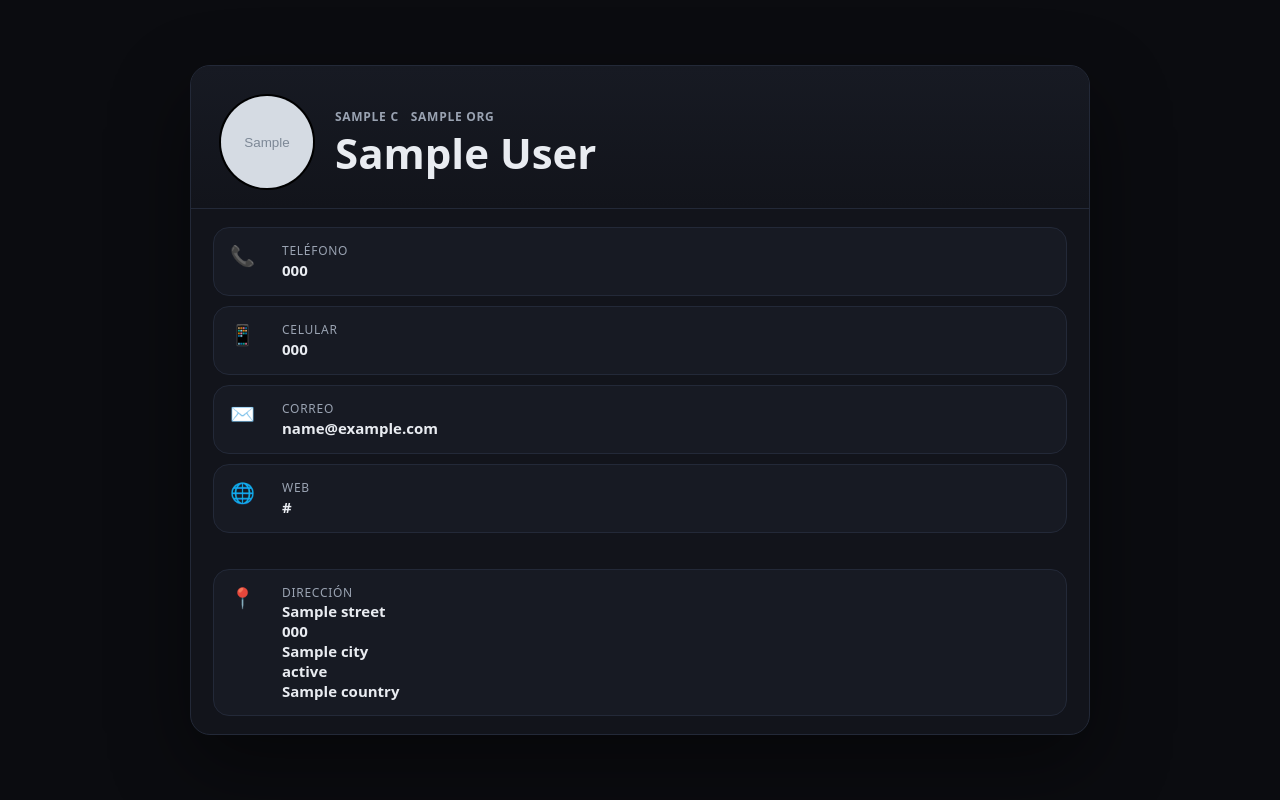
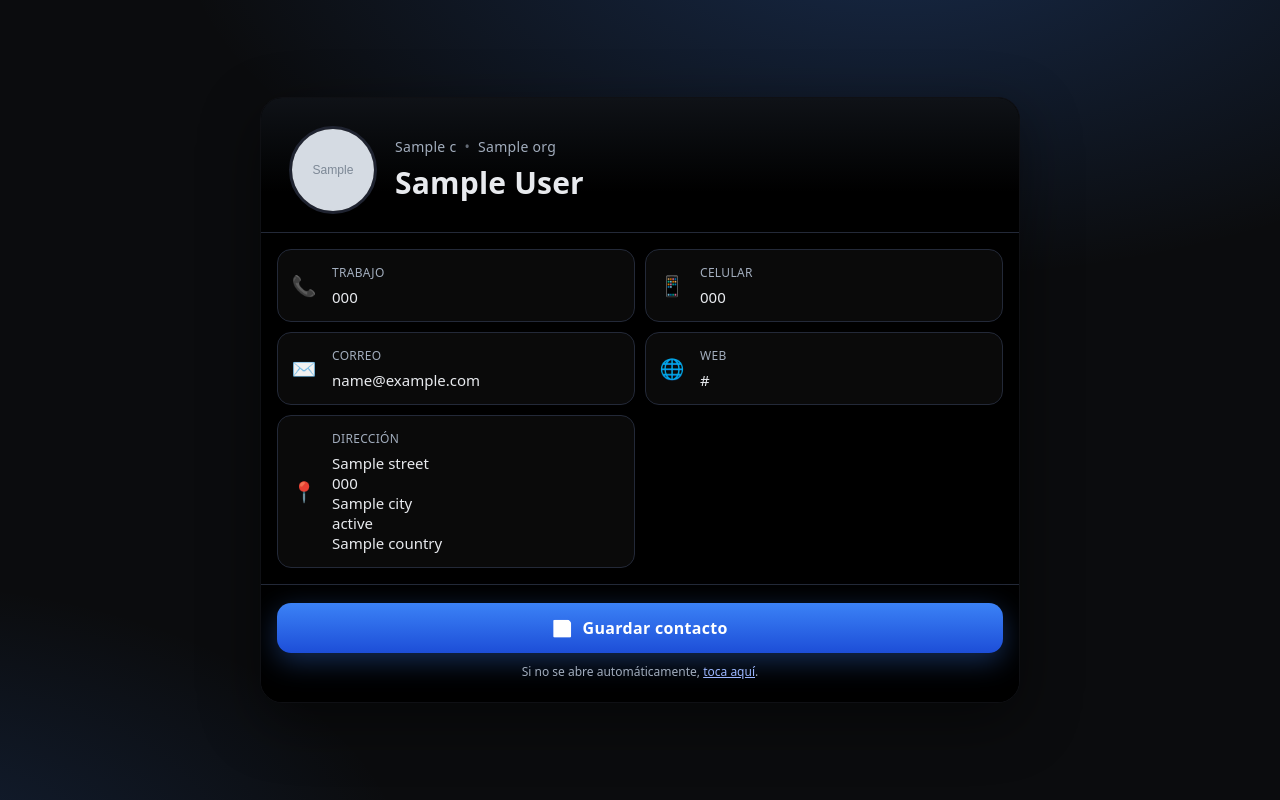
Before and after one commit to Yukhio/ApiDatos, a Flask app: template templates/card.html in a window 1280 px wide. Run offline with Flask 3, Linux system fonts and the light colour scheme; the template is opened without the code that fills it: most values are stand-ins (such as "Sample title", 1, 10 or a date in 2020); grey boxes marked "Sample" are stand-in pictures.

Commit message:
Mejorado

```diff
--- a/app.py
+++ b/app.py
@@ -1,5 +1,6 @@
-from flask import Flask, jsonify, render_template, abort, request
+from flask import Flask, jsonify, render_template, abort, request, Response, url_for
 from uuid import uuid4
+import re
 
 app = Flask(__name__)
 
@@ -8,11 +9,11 @@ BOOT_UUID = None
 
 def seed_contact():
     uid = str(uuid4())
-    # No usar url_for aquí (no hay request activo)
-    avatar_path = app.static_url_path + "/img/perfiles/Yukhio.jpg"  # => "/static/img/perfiles/Yukhio.jpg"
+    # Evitamos usar url_for fuera de contexto; usamos la ruta pública /static
+    avatar_path = app.static_url_path + "/img/perfiles/Yukhio.png"
     CONTACTS[uid] = {
         "uuid": uid,
-        "avatar": avatar_path,  # ruta relativa
+        "avatar": avatar_path,  # relativo; luego lo volvemos absoluto cuando haga falta
         "firstName": "JESÚS",
         "lastName": "ORTIZ ESTEVEZ",
         "title": "CO",
@@ -33,12 +34,18 @@ def seed_contact():
 if not CONTACTS:
     BOOT_UUID = seed_contact()
 
+def tel_compact(t: str) -> str:
+    """Compacta el teléfono (quita espacios, guiones, paréntesis)."""
+    if not t:
+        return ""
+    return re.sub(r"[^\d+]", "", t)
+
 @app.get("/api/v1/card/<uid>")
 def api_card(uid):
     card = CONTACTS.get(uid)
     if not card:
         abort(404)
-    # Construir URL absoluta para el JSON (ya hay request activo)
+    # Construir URL absoluta para el avatar
     data = dict(card)
     data["avatar"] = request.url_root.rstrip("/") + card["avatar"]
     return jsonify(data)
@@ -48,13 +55,43 @@ def front_card(uid):
     card = CONTACTS.get(uid)
     if not card:
         abort(404)
-    # En la plantilla usa {{ url_for('static', filename='img/perfiles/Yukhio.jpg') }}
-    # o directamente c.avatar si ya es relativo
     return render_template("card.html", c=card)
 
 @app.get("/")
 def root():
     return render_template("welcome.html", demo_uuid=BOOT_UUID)
 
+# ========= vCard (.vcf) =========
+@app.get("/contact/<uid>/card.vcf")
+def vcard(uid):
+    c = CONTACTS.get(uid)
+    if not c:
+        abort(404)
+
+    # Hacemos absoluta la URL del avatar para la vCard
+    avatar_abs = request.url_root.rstrip("/") + c["avatar"]
+
+    vcf = f"""BEGIN:VCARD
+    VERSION:3.0
+    N:{c['lastName']};{c['firstName']};;;
+    FN:{c['firstName']} {c['lastName']}
+    ORG:{c['org']}
+    TITLE:{c['title']}
+    TEL;TYPE=WORK,VOICE:{tel_compact(c.get('phoneWork',''))}
+    TEL;TYPE=CELL,VOICE:{tel_compact(c.get('phoneMobile',''))}
+    EMAIL;TYPE=INTERNET:{c['email']}
+    URL:{c['website']}
+    ADR;TYPE=WORK:;;{c['street']};{c['city']};{c['state']};{c['zip']};{c['country']}
+    PHOTO;VALUE=URI:{avatar_abs}
+    END:VCARD
+    """
+    filename = f"{c['firstName']}-{c['lastName']}.vcf".replace(" ", "_")
+    return Response(
+        vcf,
+        mimetype="text/vcard; charset=utf-8",
+        headers={"Content-Disposition": f'attachment; filename="{filename}"'}
+    )
+
 if __name__ == "__main__":
+    # host/port a tu gusto
     app.run(host="0.0.0.0", port=5000, debug=True)
--- a/static/style.css
+++ b/static/style.css
@@ -1,137 +1,194 @@
 :root {
-    --bg: #0b0c10;
-    --panel: #12141b;
-    --panel-2: #171a23;
-    --text: #e9ecf1;
-    --muted: #9aa3b2;
+    --bg: #0b0c0e;
+    --card: #121418;
+    --card-2: #171a20;
     --line: #232938;
-    --brand: #5aa8ff;
-    --radius: 20px;
+    --text: #e8eaee;
+    --muted: #a2adbd;
+    --brand: #3b82f6;
+    --radius: 22px;
+    --shadow: 0 18px 60px rgba(0, 0, 0, .45), inset 0 1px 0 rgba(255, 255, 255, .02);
 }
 
 * {
-    box-sizing: border-box;
+    box-sizing: border-box
+}
+
+html,
+body {
+    height: 100%
 }
 
 body {
     margin: 0;
-    background: var(--bg);
+    font-family: system-ui, -apple-system, "Segoe UI", Roboto, Helvetica, Arial, sans-serif;
+    background: radial-gradient(1200px 600px at 70% -10%, rgba(59, 130, 246, .25), transparent 60%),
+        radial-gradient(900px 500px at -10% 110%, rgba(59, 130, 246, .18), transparent 60%),
+        var(--bg);
     color: var(--text);
-    font-family: system-ui, -apple-system, Segoe UI, Roboto, Inter, Helvetica, Arial, sans-serif;
 }
 
 .shell {
-    min-height: 100svh;
+    min-height: 100dvh;
     display: grid;
     place-items: center;
-    padding: 24px;
+    padding: 24px
 }
 
 .card {
-    width: min(92vw, 900px);
-    background: var(--panel);
-    border: 1px solid var(--line);
+    width: min(92vw, 760px);
+    background: #000;
+    /* secciones homogenizadas en negro */
+    border: 1px solid #0f1014;
     border-radius: var(--radius);
-    box-shadow: 0 30px 80px rgba(0, 0, 0, .45), inset 0 1px 0 rgba(255, 255, 255, .03);
+    box-shadow: var(--shadow);
     overflow: hidden;
 }
 
 .card__header {
-    display: grid;
-    grid-template-columns: 96px 1fr;
-    gap: 20px;
+    display: flex;
+    gap: 18px;
     align-items: center;
     padding: 28px 28px 18px;
-    background: linear-gradient(180deg, var(--panel-2), var(--panel));
     border-bottom: 1px solid var(--line);
+    background: linear-gradient(180deg, #0f1217, #000 70%);
 }
 
 .avatar {
-    width: 96px;
-    height: 96px;
-    border-radius: 50%;
+    width: 88px;
+    height: 88px;
+    border-radius: 999px;
+    flex: 0 0 auto;
+    border: 3px solid #1f2330;
     object-fit: cover;
-    border: 2px solid #000;
+    background: #111;
 }
 
-.id .titleline {
+.id {
     display: flex;
-    gap: 12px;
+    flex-direction: column;
+    gap: 6px
+}
+
+.titleline {
+    display: flex;
+    gap: 8px;
+    align-items: center;
     color: var(--muted);
-    font-weight: 600;
-    letter-spacing: .06em;
-    text-transform: uppercase;
-    font-size: 12px;
+    font-size: 14px;
+    letter-spacing: .3px
+}
+
+.titleline .dot {
+    opacity: .6
 }
 
 .name {
-    margin: 6px 0 0;
-    font-size: clamp(28px, 5vw, 42px);
-    line-height: 1.05;
+    margin: 0;
+    font-weight: 800;
+    font-size: clamp(22px, 4vw, 30px);
+    letter-spacing: .2px
 }
 
-.card__section {
-    padding: 18px 22px;
+.grid {
     display: grid;
     gap: 10px;
+    padding: 16px;
+    background: #000;
+    /* negro uniforme */
 }
 
 .row {
-    display: grid;
-    grid-template-columns: 40px 1fr;
-    gap: 12px;
-    align-items: start;
-    background: var(--panel-2);
+    display: flex;
+    gap: 14px;
+    align-items: center;
+    padding: 14px 12px;
     border: 1px solid var(--line);
-    border-radius: 16px;
-    padding: 14px 16px;
+    border-radius: 14px;
+    text-decoration: none;
+    color: inherit;
+    background: #0a0a0a;
+    transition: transform .08s ease, border-color .2s;
+}
+
+.row:hover {
+    transform: translateY(-1px);
+    border-color: #2a3245
 }
 
 .icon {
     font-size: 20px;
-    filter: grayscale(.1);
+    width: 28px;
+    display: grid;
+    place-items: center;
+    opacity: .95
+}
+
+.info {
+    display: grid;
+    gap: 6px
 }
 
 .label {
     font-size: 12px;
     color: var(--muted);
-    text-transform: uppercase;
-    letter-spacing: .06em;
+    letter-spacing: .3px;
+    text-transform: uppercase
 }
 
 .value {
     font-size: 15px;
-    font-weight: 600;
-    color: var(--text);
-    text-decoration: none;
+    word-break: break-word
 }
 
-.value:hover {
-    text-decoration: underline;
+.value.cut {
+    white-space: nowrap;
+    overflow: hidden;
+    text-overflow: ellipsis
 }
 
-.wrap {
-    max-width: 900px;
-    margin: 0 auto;
-    padding: 24px;
-    color: var(--text);
+.card__footer {
+    padding: 18px 16px 22px;
+    display: grid;
+    gap: 10px;
+    border-top: 1px solid var(--line);
+    background: #000;
+    /* negro uniforme */
 }
 
-.code {
-    background: var(--panel);
-    border: 1px solid var(--line);
-    border-radius: 12px;
-    padding: 12px;
-    overflow: auto;
+.cta {
+    display: flex;
+    gap: 10px;
+    align-items: center;
+    justify-content: center;
+    padding: 14px 16px;
+    border-radius: 14px;
+    background: linear-gradient(180deg, #3b82f6, #1d4ed8);
+    color: white;
+    text-decoration: none;
+    font-weight: 700;
+    letter-spacing: .3px;
+    box-shadow: 0 8px 28px rgba(59, 130, 246, .35);
 }
 
-.btn {
-    display: inline-block;
-    margin-top: 16px;
-    padding: 10px 14px;
-    background: var(--brand);
-    color: #001;
-    border-radius: 10px;
-    text-decoration: none;
-    font-weight: 700;
+.cta__icon {
+    filter: brightness(0) invert(1)
 }
+
+.hint {
+    margin: 0;
+    font-size: 12px;
+    color: var(--muted);
+    text-align: center
+}
+
+.hint a {
+    color: #9bb6ff;
+    text-decoration: underline
+}
+
+@media (min-width:700px) {
+    .grid {
+        grid-template-columns: 1fr 1fr
+    }
+}
--- a/templates/card.html
+++ b/templates/card.html
@@ -1,9 +1,10 @@
 <!doctype html>
 <html lang="es">
+
 <head>
     <meta charset="utf-8" />
     <meta name="viewport" content="width=device-width, initial-scale=1" />
-    <title>{{ c.firstName }} {{ c.lastName }} — V‑Card</title>
+    <title>{{ c.firstName }} {{ c.lastName }} — V-Card</title>
     <meta name="color-scheme" content="dark light" />
     <link rel="stylesheet" href="{{ url_for('static', filename='style.css') }}" />
 </head>
@@ -16,42 +17,46 @@
                 <div class="id">
                     <div class="titleline">
                         <span class="role">{{ c.title }}</span>
+                        <span class="dot">•</span>
                         <span class="org">{{ c.org }}</span>
                     </div>
                     <h1 class="name">{{ c.firstName }} {{ c.lastName }}</h1>
                 </div>
             </header>
-            <section class="card__section">
-                <div class="row">
+
+            <section class="grid">
+                <a class="row" href="tel:{{ c.phoneWork }}">
                     <div class="icon">📞</div>
                     <div class="info">
-                        <div class="label">Teléfono</div>
-                        <a class="value" href="tel:{{ c.phoneWork }}">{{ c.phoneWork }}</a>
+                        <div class="label">Trabajo</div>
+                        <div class="value">{{ c.phoneWork }}</div>
                     </div>
-                </div>
-                <div class="row">
+                </a>
+
+                <a class="row" href="tel:{{ c.phoneMobile }}">
                     <div class="icon">📱</div>
                     <div class="info">
                         <div class="label">Celular</div>
-                        <a class="value" href="tel:{{ c.phoneMobile }}">{{ c.phoneMobile }}</a>
+                        <div class="value">{{ c.phoneMobile }}</div>
                     </div>
-                </div>
-                <div class="row">
+                </a>
+
+                <a class="row" href="mailto:{{ c.email }}">
                     <div class="icon">✉️</div>
                     <div class="info">
                         <div class="label">Correo</div>
-                        <a class="value" href="mailto:{{ c.email }}">{{ c.email }}</a>
+                        <div class="value">{{ c.email }}</div>
                     </div>
-                </div>
-                <div class="row">
+                </a>
+
+                <a class="row" href="{{ c.website }}" target="_blank" rel="noopener">
                     <div class="icon">🌐</div>
                     <div class="info">
                         <div class="label">Web</div>
-                        <a class="value" href="{{ c.website }}" target="_blank" rel="noopener">{{ c.website }}</a>
+                        <div class="value cut">{{ c.website }}</div>
                     </div>
-                </div>
-            </section>
-            <section class="card__section">
+                </a>
+
                 <div class="row">
                     <div class="icon">📍</div>
                     <div class="info">
@@ -66,7 +71,23 @@
                     </div>
                 </div>
             </section>
+
+            <footer class="card__footer">
+                <a id="saveBtn" class="cta" href="{{ url_for('vcard', contact_id=c.uuid) }}" download="contact.vcf">
+                    <span class="cta__icon">💾</span>
+                    Guardar contacto
+                </a>
+                <p class="hint">
+                    Si no se abre automáticamente, <a href="{{ url_for('vcard', contact_id=c.uuid) }}">toca aquí</a>.
+                </p>
+            </footer>
         </article>
     </div>
+
+    <script>
+        document.getElementById('saveBtn').addEventListener('click', function (e) {
+        });
+    </script>
 </body>
+
 </html>
```
